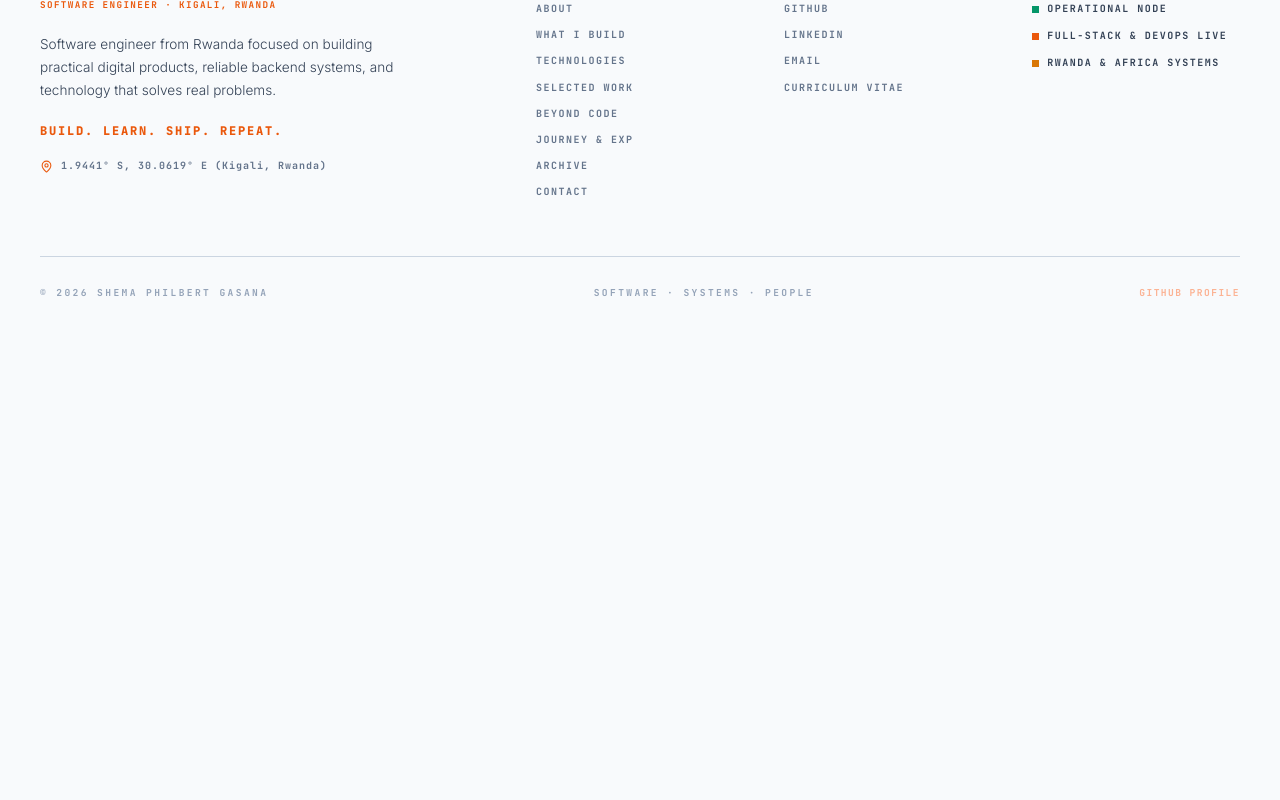
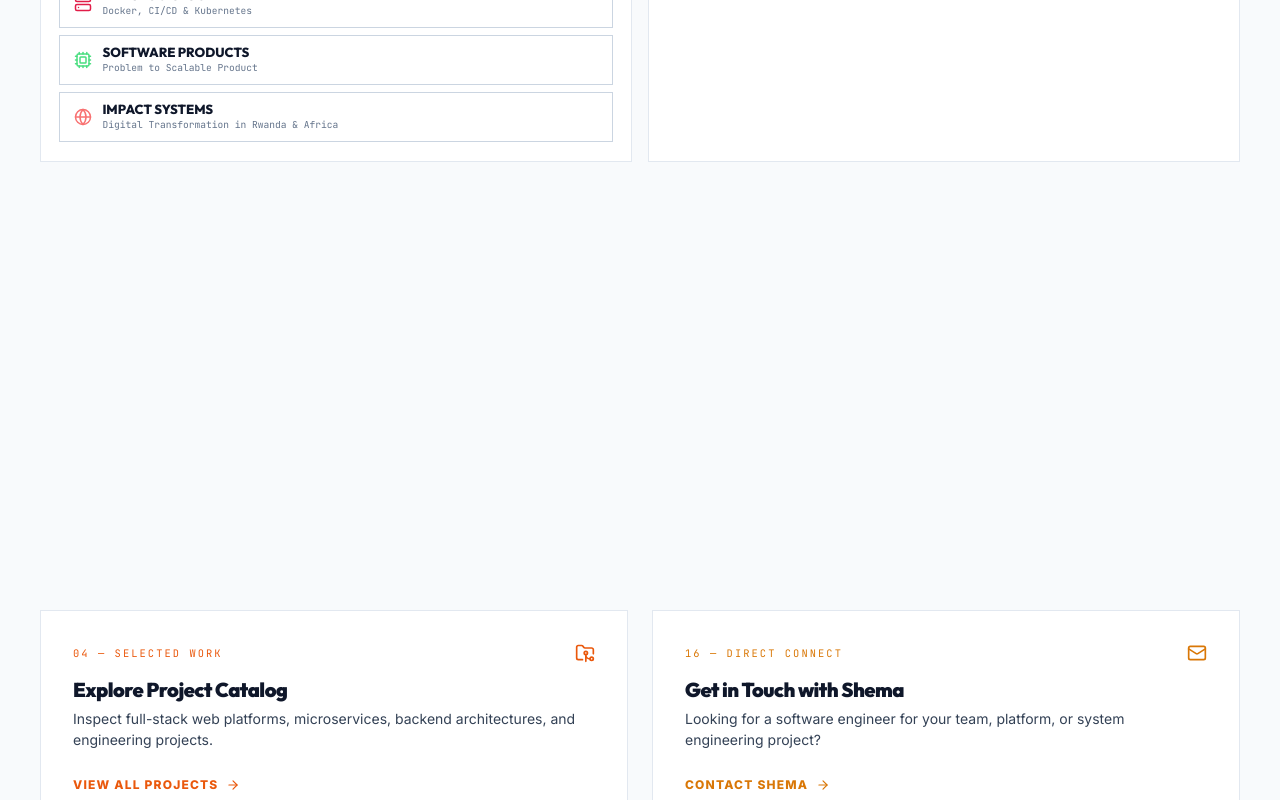
Before and after one commit to gasanashema/Portfolio, a React (Vite) app: page / in a window 1280 px wide. Shown: the part 2000-2800 px from the top of the page. Before the commit the page ends 2397 px from the top, so only its background shows below. Built offline with nearby package versions, Linux system fonts and the light colour scheme.

Commit message:
v1.0.9: Implement CSS Scroll Snap for section-by-section full-page scrolling

```diff
--- a/package.json
+++ b/package.json
@@ -1,7 +1,7 @@
 {
   "name": "shema-philbert-gasana---portfolio",
   "private": true,
-  "version": "1.0.8",
+  "version": "1.0.9",
   "type": "module",
   "scripts": {
     "dev": "vite",
--- a/src/components/views/HomeView.tsx
+++ b/src/components/views/HomeView.tsx
@@ -23,7 +23,8 @@ export default function HomeView({ onNavigate }: HomeViewProps) {
       <NsCodex />
 
       {/* Page Navigation Callouts */}
-      <section style={{ display: 'grid', gridTemplateColumns: 'repeat(auto-fit, minmax(280px, 1fr))', gap: '1.5rem' }}>
+      <section id="quick-nav">
+        <div style={{ display: 'grid', gridTemplateColumns: 'repeat(auto-fit, minmax(280px, 1fr))', gap: '1.5rem', width: '100%' }}>
           <div
             className="liquid-glass-card"
             style={{ padding: '2rem', borderRadius: 0, cursor: 'pointer' }}
@@ -69,6 +70,7 @@ export default function HomeView({ onNavigate }: HomeViewProps) {
               <ArrowRight size={14} />
             </div>
           </div>
+        </div>
       </section>
     </motion.div>
   );
--- a/src/index.css
+++ b/src/index.css
@@ -124,9 +124,22 @@ html[data-theme='dark'] {
 
 html {
   scroll-behavior: smooth;
+  scroll-snap-type: y mandatory;
   -webkit-text-size-adjust: 100%;
   text-size-adjust: 100%;
   background-color: var(--color-bg-deep);
+}
+
+/* ---------- Scroll Snap Section Layout ---------- */
+section {
+  scroll-snap-align: start;
+  scroll-snap-stop: always;
+  min-height: calc(100vh - 4rem);
+  display: flex;
+  flex-direction: column;
+  justify-content: center;
+  padding-top: 1.5rem;
+  padding-bottom: 1.5rem;
 }
 
 body {
```
Lines whose indentation alone changed are shown as unchanged.
